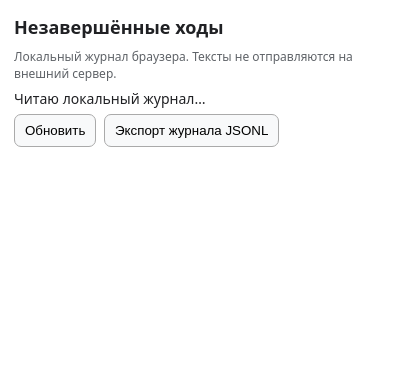
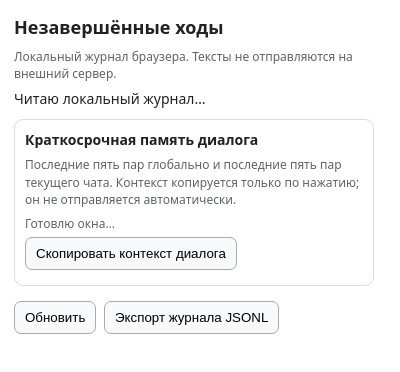
Before and after one commit to alexbotleh-oss/agent-knowledge-base, a browser extension: page clients/chatgpt-web-extension/popup.html in a window 400 px wide. Drawn offline with Linux system fonts and the light colour scheme.

Commit message:
Add rolling dialogue context control to extension popup

```diff
--- a/clients/chatgpt-web-extension/popup.html
+++ b/clients/chatgpt-web-extension/popup.html
@@ -16,6 +16,12 @@ button{border:1px solid #aaa;border-radius:7px;background:#f8f9fa;padding:8px 10
 <h1>Незавершённые ходы</h1>
 <p class="muted">Локальный журнал браузера. Тексты не отправляются на внешний сервер.</p>
 <div id="status">Читаю журнал…</div>
+<section class="card">
+  <strong>Краткосрочная память диалога</strong>
+  <p class="muted">Последние пять пар глобально и последние пять пар текущего чата. Контекст копируется только по нажатию; он не отправляется автоматически.</p>
+  <div id="memory-status" class="muted">Готовлю окна…</div>
+  <button id="copy-memory">Скопировать контекст диалога</button>
+</section>
 <div id="turns"></div>
 <button id="refresh">Обновить</button>
 <button id="export">Экспорт журнала JSONL</button>
```
